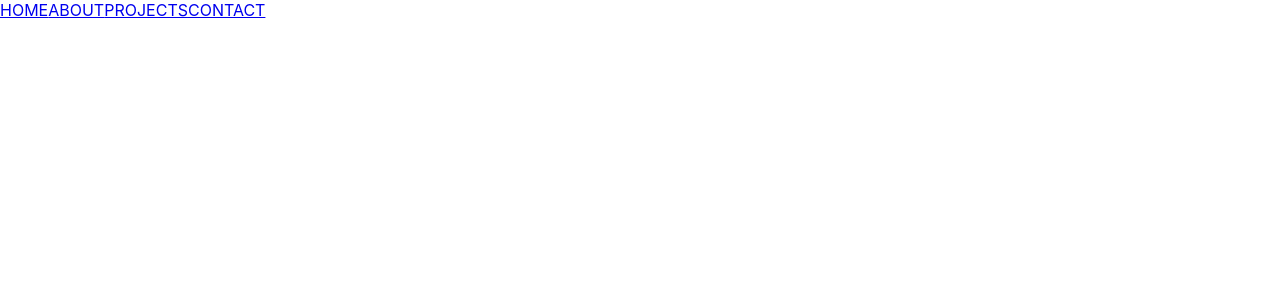
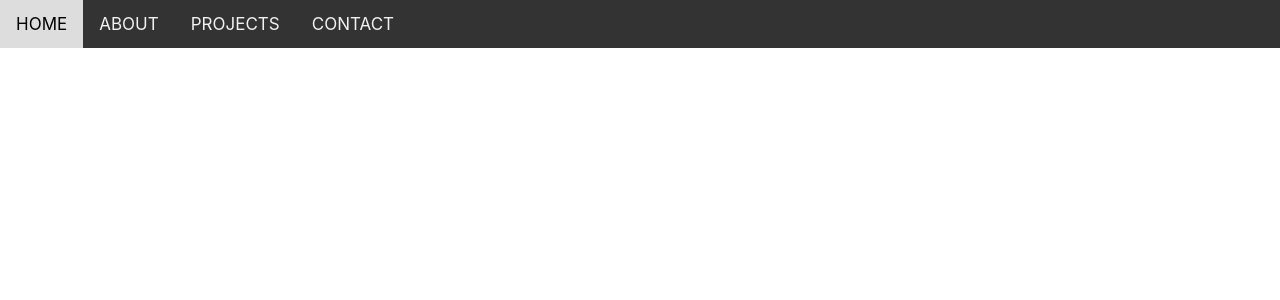
Before and after one commit to IfeAkiWad/ifeakiwade.github.io, a React (Create React App) app: page / in a window 1280 px wide. Shown: the top 300 px of the page. Built offline with nearby package versions, Linux system fonts and the light colour scheme.

Commit message:
finished nav bar CSS

```diff
--- a/src/App.css
+++ b/src/App.css
@@ -1,4 +1,4 @@
-.App {
+/* .App {
   text-align: center;
 }
 
@@ -35,4 +35,29 @@
   to {
     transform: rotate(360deg);
   }
+} */
+
+/* navigation */
+#nav {
+  background-color: #333;
+  overflow: hidden;
 }
+
+#nav a {
+  float: left;
+  color: #f2f2f2;
+  text-align: center;
+  padding: 14px 16px;
+  text-decoration: none;
+  font-size: 17px;
+}
+
+#nav a:hover {
+  background-color: #ddd;
+  color: black;
+}
+
+#nav a.active {
+  background-color: #04AA6D;
+  color: white;
+}
--- a/src/components/navbar/Navbar.js
+++ b/src/components/navbar/Navbar.js
@@ -3,12 +3,14 @@ import { Link } from "react-router-dom"
 
 const Navbar = () => {
     return (
+        <nav id="nav">
             <div>
                 <Link id="link" to="/home">HOME</Link>
                 <Link id="link" to="/about">ABOUT</Link>
                 <Link id="link" to="/projects">PROJECTS</Link>
                 <Link id="link" to="/contact">CONTACT</Link>
             </div>
+        </nav>
     )
 }
 export default Navbar
```
Lines whose indentation alone changed are shown as unchanged.
